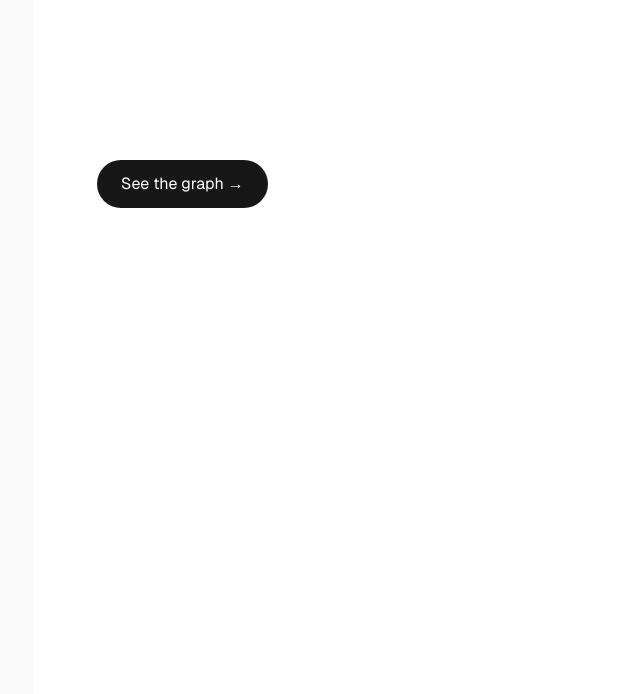
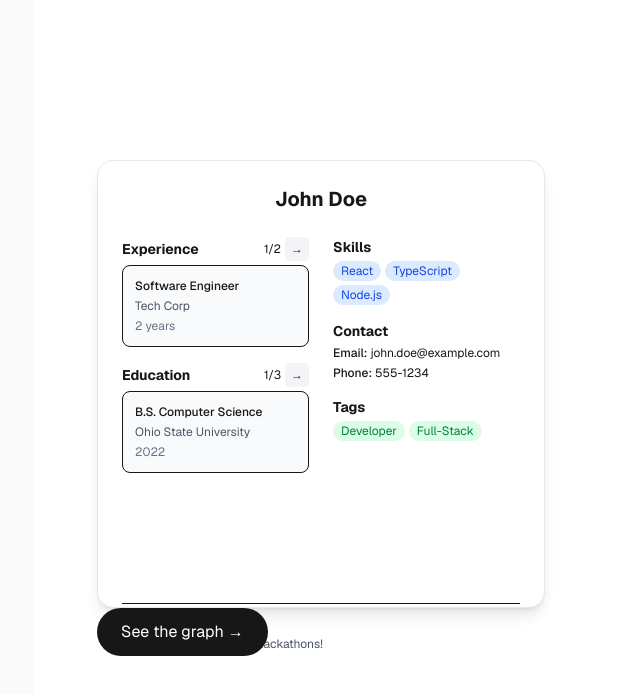
Before and after one commit to DaChickenGamer/HackOhio-2025, a Next.js app: page / in a window 1280 px wide. Shown: the top 694 px of the page, without its empty margins (223-863 px from the left). Built offline with nearby package versions, Linux system fonts and the light colour scheme.

Commit message:
Made changes to the cards by having two columns and arrows for accessing many experience and education

```diff
--- a/app/components/PersonNode.tsx
+++ b/app/components/PersonNode.tsx
@@ -1,11 +1,34 @@
+"use client";
+
 import { Person } from "@/types/person";
+
+import { useState } from 'react';
 
 // Props interface
 interface PersonNodeProps {
   person: Person;
 }
 
+// PersonNode component
 export default function PersonNode({ person }: PersonNodeProps) {
+  const [expPage, setExpPage] = useState(0);
+  const [eduPage, setEduPage] = useState(0);
+
+  const expPages = person.experience || [];
+  const eduPages = person.education || [];
+
+  const maxExpPages = Math.max(expPages.length, 1);
+  const maxEduPages = Math.max(eduPages.length, 1);
+
+  const currentExp = expPages[expPage];
+  const currentEdu = eduPages[eduPage];
+
+  const nextExp = () => setExpPage((prev: number) => (prev + 1) % maxExpPages);
+  const prevExp = () => setExpPage((prev: number) => (prev - 1 + maxExpPages) % maxExpPages);
+
+  const nextEdu = () => setEduPage((prev: number) => (prev + 1) % maxEduPages);
+  const prevEdu = () => setEduPage((prev: number) => (prev - 1 + maxEduPages) % maxEduPages);
+
   return (
     <div className="person-node max-w-md w-full bg-white rounded-2xl shadow-lg p-6 border border-gray-200 aspect-square min-h-0">
       {/* Name Header */}
@@ -21,33 +44,84 @@ export default function PersonNode({ person }: PersonNodeProps) {
 
       {/* Two Column Layout */}
       <div className="grid grid-cols-2 gap-6 h-[calc(100%-3rem)]">
-        {/* Left Column */}
-        <div className="space-y-4 overflow-y-auto">
-          {/* Experience */}
+        {/* Left Column - Experience Book */}
+        <div className="space-y-4">
           <div className="node-experience">
-            <strong className="block text-sm mb-1">Experience</strong>
-            {person.experience && person.experience.length > 0 ? (
-              person.experience.slice(0, 2).map((exp, index) => (
-                <div key={index} className="mb-2 text-xs">
-                  <p className="font-medium">{exp.role}</p>
-                  <p className="text-gray-600">{exp.company}</p>
+            <div className="flex items-center justify-between mb-1">
+              <strong className="block text-sm">Experience</strong>
+              {expPages.length > 1 && (
+                <div className="flex items-center gap-1 text-xs">
+                  {/* Show previous button only if NOT on first page */}
+                  {expPage > 0 && (
+                    <button
+                      onClick={prevExp}
+                      className="w-6 h-6 flex items-center justify-center bg-gray-100 rounded hover:bg-gray-200"
+                    >
+                      ←
+                    </button>
+                  )}
+                  <span>{expPage + 1}/{maxExpPages}</span>
+                  {/* Show next button only if NOT on last page */}
+                  {expPage < maxExpPages - 1 && (
+                    <button
+                      onClick={nextExp}
+                      className="w-6 h-6 flex items-center justify-center bg-gray-100 rounded hover:bg-gray-200"
+                    >
+                      →
+                    </button>
+                  )}
                 </div>
-              ))
+              )}
+            </div>
+
+            {currentExp ? (
+              <div className="text-xs border rounded-lg p-3 bg-gray-50 min-h-[80px]">
+                <p className="font-medium mb-1">{currentExp.role}</p>
+                <p className="text-gray-600 mb-1">{currentExp.company}</p>
+                {currentExp.duration && (
+                  <p className="text-gray-500 text-xs">{currentExp.duration}</p>
+                )}
+              </div>
             ) : (
               <p className="text-gray-500 italic text-xs">None</p>
             )}
           </div>
 
-          {/* Education */}
+          {/* Education Book */}
           <div className="node-education">
-            <strong className="block text-sm mb-1">Education</strong>
-            {person.education && person.education.length > 0 ? (
-              person.education.slice(0, 2).map((edu, index) => (
-                <div key={index} className="mb-2 text-xs">
-                  <p className="font-medium">{edu.degree}</p>
-                  <p className="text-gray-600">{edu.school}</p>
+            <div className="flex items-center justify-between mb-1">
+              <strong className="block text-sm">Education</strong>
+              {eduPages.length > 1 && (
+                <div className="flex items-center gap-1 text-xs">
+                  {/* Show previous button only if NOT on first page */}
+                  {eduPage > 0 && (
+                    <button
+                      onClick={prevEdu}
+                      className="w-6 h-6 flex items-center justify-center bg-gray-100 rounded hover:bg-gray-200"
+                    >
+                      ←
+                    </button>
+                  )}
+                  <span>{eduPage + 1}/{maxEduPages}</span>
+                  {/* Show next button only if NOT on last page */}
+                  {eduPage < maxEduPages - 1 && (
+                    <button
+                      onClick={nextEdu}
+                      className="w-6 h-6 flex items-center justify-center bg-gray-100 rounded hover:bg-gray-200"
+                    >
+                      →
+                    </button>
+                  )}
                 </div>
-              ))
+              )}
+            </div>
+
+            {currentEdu ? (
+              <div className="text-xs border rounded-lg p-3 bg-gray-50 min-h-[80px]">
+                <p className="font-medium mb-1">{currentEdu.degree}</p>
+                <p className="text-gray-600 mb-1">{currentEdu.school}</p>
+                <p className="text-gray-500">{currentEdu.year}</p>
+              </div>
             ) : (
               <p className="text-gray-500 italic text-xs">None</p>
             )}
@@ -61,7 +135,7 @@ export default function PersonNode({ person }: PersonNodeProps) {
             <strong className="block text-sm mb-1">Skills</strong>
             {person.skills && person.skills.length > 0 ? (
               <div className="flex flex-wrap gap-1">
-                {person.skills.slice(0, 4).map((skill, index) => (
+                {person.skills.slice(0, 6).map((skill, index) => (
                   <span
                     key={index}
                     className="px-2 py-0.5 bg-blue-100 text-blue-700 rounded-full text-xs"
@@ -80,7 +154,7 @@ export default function PersonNode({ person }: PersonNodeProps) {
             <strong className="block text-sm mb-1">Contact</strong>
             {person.contacts && person.contacts.length > 0 ? (
               <div className="space-y-1 text-xs">
-                {person.contacts.slice(0, 2).map((contact, index) => (
+                {person.contacts.slice(0, 3).map((contact, index) => (
                   <div key={index}>
                     <p><span className="font-medium">{contact.type}:</span> {contact.value}</p>
                   </div>
@@ -96,7 +170,7 @@ export default function PersonNode({ person }: PersonNodeProps) {
             <strong className="block text-sm mb-1">Tags</strong>
             {person.tags && person.tags.length > 0 ? (
               <div className="flex flex-wrap gap-1">
-                {person.tags.slice(0, 3).map((tag, index) => (
+                {person.tags.slice(0, 4).map((tag, index) => (
                   <span
                     key={index}
                     className="px-2 py-0.5 bg-green-100 text-green-700 rounded-full text-xs"
@@ -125,120 +199,183 @@ export default function PersonNode({ person }: PersonNodeProps) {
   );
 }
 
-// PersonNode component
+
+// // PersonNode component
 // export default function PersonNode({ person }: PersonNodeProps) {
+//   const [expPage, setExpPage] = useState(0);
+//   const [eduPage, setEduPage] = useState(0);
+
+//   const expPages = person.experience || [];
+//   const eduPages = person.education || [];
+
+//   const maxExpPages = Math.max(expPages.length, 1);
+//   const maxEduPages = Math.max(eduPages.length, 1);
+
+//   const currentExp = expPages[expPage];
+//   const currentEdu = eduPages[eduPage];
+
+//   const nextExp = () => setExpPage((prev: number) => (prev + 1) % maxExpPages);
+//   const prevExp = () => setExpPage((prev: number) => (prev - 1 + maxExpPages) % maxExpPages);
+
+//   const nextEdu = () => setEduPage((prev: number) => (prev + 1) % maxEduPages);
+//   const prevEdu = () => setEduPage((prev: number) => (prev - 1 + maxEduPages) % maxEduPages);
+
 //   return (
-//     <div className="person-node max-w-md w-full bg-white rounded-2xl shadow-lg p-6 border border-gray-200">
-//       {/* Header with name and profile */}
-//       <div className="node-header flex items-center gap-4 mb-4">
-//         <div className="profile-image w-16 h-16 bg-gray-300 rounded-full" />
-//         <div className="node-title">
-//           {/* Headshot */}
-//           {person.headshot ? <div><p className="current-headShot text-gray-600">{person.headshot}</p></div> : "None"}
+//     <div className="person-node max-w-md w-full bg-white rounded-2xl shadow-lg p-6 border border-gray-200 aspect-square min-h-0">
+//       {/* Name Header */}
+//       <div className="node-header text-center mb-6">
+//         <h2 className="text-xl font-bold">
+//           {person.firstName || person.lastName ? (
+//             `${person.firstName || ''} ${person.lastName || ''}`.trim()
+//           ) : (
+//             "Unnamed Person"
+//           )}
+//         </h2>
+//       </div>
 
-//           {/* FirstName */}
-//           {person.firstName ? <div><p className="current-first text-gray-600">{person.firstName}</p></div> : "None"}
+//       {/* Two Column Layout */}
+//       <div className="grid grid-cols-2 gap-6 h-[calc(100%-3rem)]">
+//         {/* Left Column - Experience Book */}
+//         <div className="space-y-4">
+//           <div className="node-experience">
+//             <div className="flex items-center justify-between mb-1">
+//               <strong className="block text-sm">Experience</strong>
+//               {expPages.length > 1 && (
+//                 <div className="flex items-center gap-1 text-xs">
+//                   <button
+//                     onClick={prevExp}
+//                     className="w-6 h-6 flex items-center justify-center bg-gray-100 rounded hover:bg-gray-200"
+//                   >
+//                     ←
+//                   </button>
+//                   <span>{expPage + 1}/{maxExpPages}</span>
+//                   <button
+//                     onClick={nextExp}
+//                     className="w-6 h-6 flex items-center justify-center bg-gray-100 rounded hover:bg-gray-200"
+//                   >
+//                     →
+//                   </button>
+//                 </div>
+//               )}
+//             </div>
 
-//           {/* LastName */}
-//           {person.lastName ? <div><p className="current-last text-gray-600">{person.lastName}</p></div> : "None"}
+//             {currentExp ? (
+//               <div className="text-xs border rounded-lg p-3 bg-gray-50 min-h-[80px]">
+//                 <p className="font-medium mb-1">{currentExp.role}</p>
+//                 <p className="text-gray-600 mb-1">{currentExp.company}</p>
+//                 {currentExp.duration && (
+//                   <p className="text-gray-500 text-xs">{currentExp.duration}</p>
+//                 )}
+//                 {/* Remove description if it doesn't exist in your Experience type */}
+//               </div>
+//             ) : (
+//               <p className="text-gray-500 italic text-xs">None</p>
+//             )}
+//           </div>
 
+//           {/* Education Book */}
+//           <div className="node-education">
+//             <div className="flex items-center justify-between mb-1">
+//               <strong className="block text-sm">Education</strong>
+//               {eduPages.length > 1 && (
+//                 <div className="flex items-center gap-1 text-xs">
+//                   <button
+//                     onClick={prevEdu}
+//                     className="w-6 h-6 flex items-center justify-center bg-gray-100 rounded hover:bg-gray-200"
+//                   >
+//                     ←
+//                   </button>
+//                   <span>{eduPage + 1}/{maxEduPages}</span>
+//                   <button
+//                     onClick={nextEdu}
+//                     className="w-6 h-6 flex items-center justify-center bg-gray-100 rounded hover:bg-gray-200"
+//                   >
+//                     →
+//                   </button>
+//                 </div>
+//               )}
+//             </div>
+
+//             {currentEdu ? (
+//               <div className="text-xs border rounded-lg p-3 bg-gray-50 min-h-[80px]">
+//                 <p className="font-medium mb-1">{currentEdu.degree}</p>
+//                 <p className="text-gray-600 mb-1">{currentEdu.school}</p>
+//                 <p className="text-gray-500">{currentEdu.year}</p>
+//                 {/* Remove description if it doesn't exist in your Education type */}
+//               </div>
+//             ) : (
+//               <p className="text-gray-500 italic text-xs">None</p>
+//             )}
+//           </div>
+//         </div>
+
+//         {/* Right Column */}
+//         <div className="space-y-4 overflow-y-auto">
+//           {/* Skills */}
+//           <div className="node-skills">
+//             <strong className="block text-sm mb-1">Skills</strong>
+//             {person.skills && person.skills.length > 0 ? (
+//               <div className="flex flex-wrap gap-1">
+//                 {person.skills.slice(0, 6).map((skill, index) => (
+//                   <span
+//                     key={index}
+//                     className="px-2 py-0.5 bg-blue-100 text-blue-700 rounded-full text-xs"
+//                   >
+//                     {skill}
+//                   </span>
+//                 ))}
+//               </div>
+//             ) : (
+//               <p className="text-gray-500 italic text-xs">None</p>
+//             )}
+//           </div>
+
+//           {/* Contact */}
+//           <div className="node-contact">
+//             <strong className="block text-sm mb-1">Contact</strong>
+//             {person.contacts && person.contacts.length > 0 ? (
+//               <div className="space-y-1 text-xs">
+//                 {person.contacts.slice(0, 3).map((contact, index) => (
+//                   <div key={index}>
+//                     <p><span className="font-medium">{contact.type}:</span> {contact.value}</p>
+//                   </div>
+//                 ))}
+//               </div>
+//             ) : (
+//               <p className="text-gray-500 italic text-xs">None</p>
+//             )}
+//           </div>
+
+//           {/* Tags */}
+//           <div className="node-tags">
+//             <strong className="block text-sm mb-1">Tags</strong>
+//             {person.tags && person.tags.length > 0 ? (
+//               <div className="flex flex-wrap gap-1">
+//                 {person.tags.slice(0, 4).map((tag, index) => (
+//                   <span
+//                     key={index}
+//                     className="px-2 py-0.5 bg-green-100 text-green-700 rounded-full text-xs"
+//                   >
+//                     {tag}
+//                   </span>
+//                 ))}
+//               </div>
+//             ) : (
+//               <p className="text-gray-500 italic text-xs">None</p>
+//             )}
+//           </div>
 //         </div>
 //       </div>
 
-//       {/* Experience Section */}
-//       <div className="node-experience mb-4">
-//         <strong className="block text-lg mb-2">Experience</strong>
-//         {person.experience && person.experience.length > 0 ? (
-//           person.experience.map((exp, index) => (
-//             <div key={index} className="mb-3 pl-4 border-l-2 border-gray-300">
-//               <p><strong>Role:</strong> {exp.role}</p>
-//               <p><strong>Company:</strong> {exp.company}</p>
-//               {exp.duration && <p><strong>Duration:</strong> {exp.duration}</p>}
-//             </div>
-//           ))
+//       {/* Notes - Full width at bottom */}
+//       <div className="node-notes mt-4 border-t pt-2">
+//         <strong className="block text-sm mb-1">Notes</strong>
+//         {person.notes ? (
+//           <p className="text-gray-600 text-xs line-clamp-2">{person.notes}</p>
 //         ) : (
-//           <p className="text-gray-500 italic">None</p>
-//         )}
-//       </div>
-
-//       {/* Education Section */}
-//       <div className="node-education mb-4">
-//         <strong className="block text-lg mb-2">Education</strong>
-//         {person.education && person.education.length > 0 ? (
-//           person.education.map((edu, index) => (
-//             <div key={index} className="mb-3 pl-4 border-l-2 border-gray-300">
-//               <p><strong>Degree:</strong> {edu.degree}</p>
-//               <p><strong>School:</strong> {edu.school}</p>
-//               <p><strong>Year:</strong> {edu.year}</p>
-//             </div>
-//           ))
-//         ) : (
-//           <p className="text-gray-500 italic">None</p>
-//         )}
-//       </div>
-
-//       {/* Skills Section */}
-//       <div className="node-skills mb-4">
-//         <strong className="block text-lg mb-2">Skills</strong>
-//         {person.skills && person.skills.length > 0 ? (
-//           <div className="flex flex-wrap gap-2">
-//             {person.skills.map((skill, index) => (
-//               <span
-//                 key={index}
-//                 className="px-3 py-1 bg-blue-100 text-blue-700 rounded-full text-sm font-medium"
-//               >
-//                 {skill}
-//               </span>
-//             ))}
-//           </div>
-//         ) : (
-//           <p className="text-gray-500 italic">None</p>
-//         )}
-//       </div>
-
-//       {/* Contact Section */}
-//       <div className="node-contact mb-4">
-//         <strong className="block text-lg mb-2">Contact</strong>
-//         {person.contacts && person.contacts.length > 0 ? (
-//           <div className="space-y-1">
-//             {person.contacts.map((contact, index) => (
-//               <div key={index} className="mb-2">
-//                 <p><strong>{contact.type}:</strong> {contact.value}</p>
-//               </div>
-//             ))}
-//           </div>
-//         ) : (
-//           <p className="text-gray-500 italic">None</p>
-//         )}
-//       </div>
-
-//       {/* Tags Section */}
-//       <div className="node-tags mb-4">
-//         <strong className="block text-lg mb-2">Tags</strong>
-//         {person.tags && person.tags.length > 0 ? (
-//           <div className="flex flex-wrap gap-2">
-//             {person.tags.map((tag, index) => (
-//               <span
-//                 key={index}
-//                 className="px-3 py-1 bg-green-100 text-green-700 rounded-full text-sm font-medium"
-//               >
-//                 {tag}
-//               </span>
-//             ))}
-//           </div>
-//         ) : (
-//           <p className="text-gray-500 italic">None</p>
-//         )}
-//       </div>
-
-//       {/* Notes Section */}
-//       <div className="node-notes">
-//         <strong className="block text-lg mb-2">Notes</strong>
-//         {person.notes ? (
-//           <p className="current-notes text-gray-600">{person.notes}</p>
-//         ) : (
-//           <p className="text-gray-500 italic">None</p>
+//           <p className="text-gray-500 italic text-xs">None</p>
 //         )}
 //       </div>
 //     </div>
 //   );
+// }
--- a/app/page.tsx
+++ b/app/page.tsx
@@ -1,17 +1,69 @@
 import Link from "next/link";
 import Image from "next/image";
+import PersonNode from "./components/PersonNode";
+import { Person } from "@/types/person";
 
 export default function Home() {
+
+  // Create a test person object
+  const testPerson: Person = {
+    firstName: "John",
+    lastName: "Doe",
+    id: "12345",
+    education: [
+      {
+        degree: "B.S. Computer Science",
+        school: "Ohio State University",
+        year: "2022"
+      }, {
+        degree: "M.S. Computer Science",
+        school: "Ohio State University",
+        year: "2024"
+      }, {
+        degree: "Ph.D. Computer Science",
+        school: "Ohio State University",
+        year: "2026"
+      }
+    ],
+    experience: [
+      {
+        role: "Software Engineer",
+        company: "Tech Corp",
+        duration: "2 years"
+      }, {
+        role: "Senior Software Engineer",
+        company: "Innovatech",
+        duration: "3 years"
+      }
+    ],
+    skills: ["React", "TypeScript", "Node.js"],
+    contacts: [
+      {
+        type: "Email",
+        value: "john.doe@example.com"
+      },
+      {
+        type: "Phone",
+        value: "555-1234"
+      }
+    ],
+    tags: ["Developer", "Full-Stack"],
+    notes: "Great team player, loves hackathons!"
+  };
+
   return (
     <div className="flex min-h-screen items-center justify-center bg-zinc-50 font-sans dark:bg-black">
       <main className="flex min-h-screen w-full max-w-3xl flex-col items-center justify-between py-32 px-16 bg-white dark:bg-black sm:items-start">
-        {/* existing content ... */}
+        <div className="mt-8">
 
-        <div className="mt-8">
+          {/* Display the PersonNode */}
+          <PersonNode person={testPerson} />
+
           <Link
             href="/graph"
             className="inline-flex h-12 items-center justify-center rounded-full bg-foreground px-6 text-background"
           >
+
             See the graph →
           </Link>
         </div>
```
